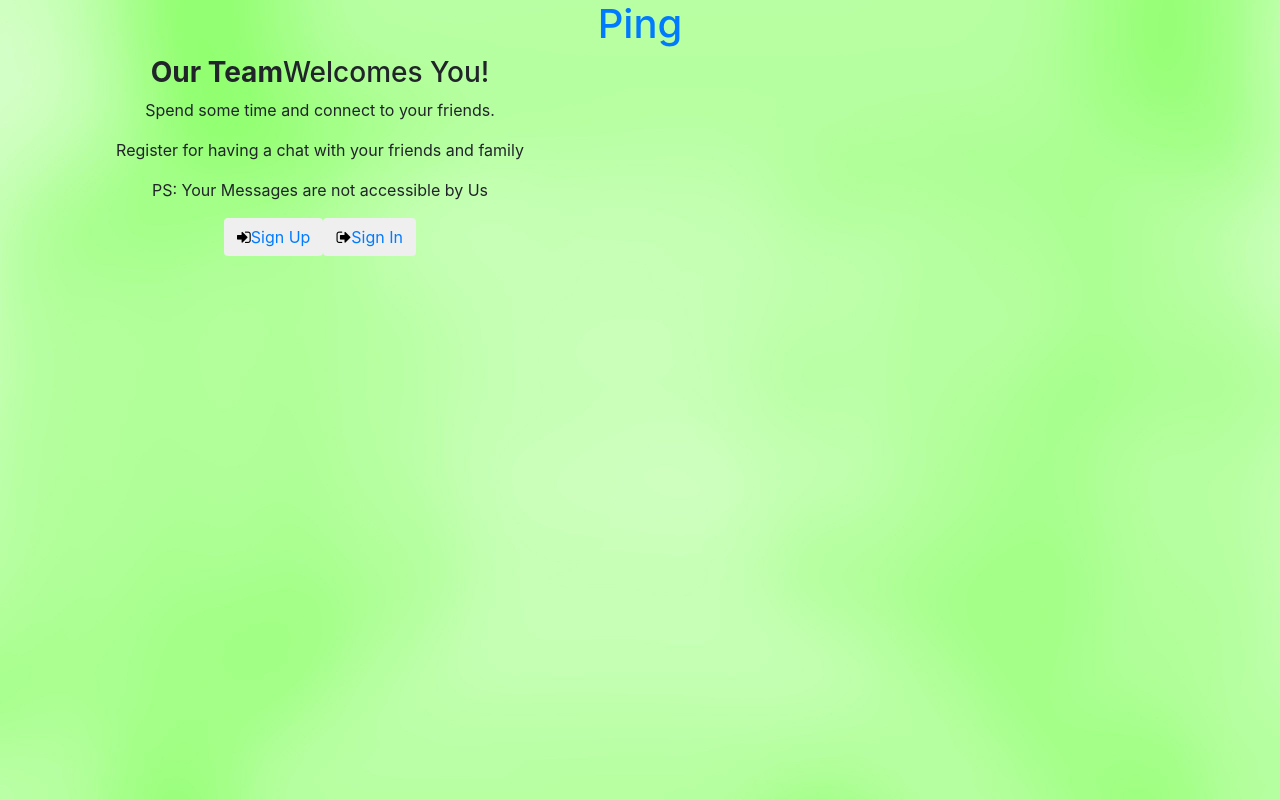
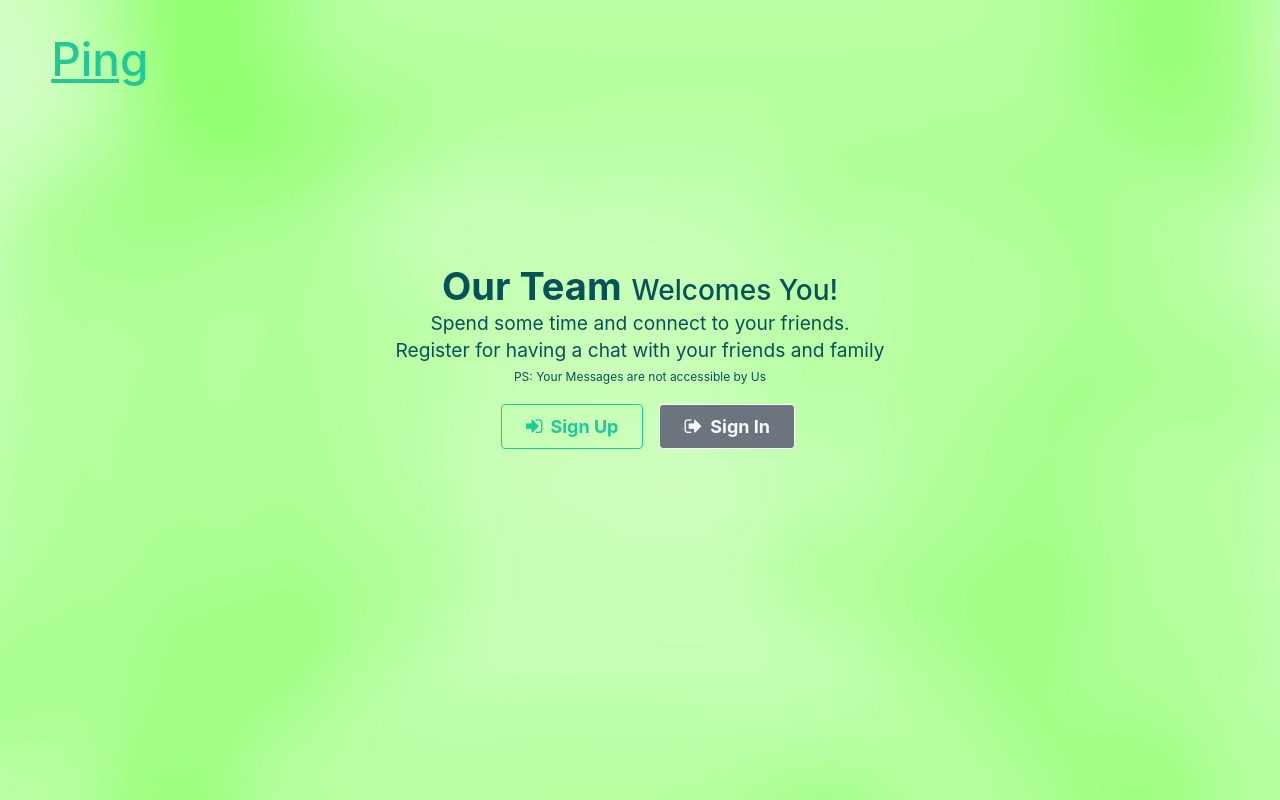
Before and after one commit to pratikpz18/Ping, a React (Create React App) app in the folder frontend/: page / in a window 1280 px wide. Built offline with nearby package versions, Linux system fonts and the light colour scheme.

Commit message:
bootstrap and css styles added  for Landing

```diff
--- a/frontend/src/App.css
+++ b/frontend/src/App.css
@@ -45,6 +45,103 @@
   background: url('./img/Landing.jpg') no-repeat center center fixed ;
   background-size: cover;
   height: 100%;
+  overflow:hidden;
+}
+
+.Landing-header{
+  position: absolute;
+  font-size: 46px;
+  left: 4%;
+  top: 4%;
+  color: var(--teal);
+  text-decoration: underline;
+  letter-spacing: 2;
+}
+
+.Landing-header:hover{
+  transform: scale(1.08);
+  color: var(--teal);
+}
+
+.Main-Text{
+  top: 32%;
+  left:25%;
+  line-height: 1;
+  color: #065357;
+}
+
+.Main-Text h3 strong{
+  margin-right: 10px;
+  font-size: 38px;
+}
+
+.quote-div{
+  line-height: 0.6;
+}
+
+.quote{
+  position: relative;
+  width: auto;
+  font-size: larger;
+}
+
+.p-quote{
+  position: relative;
+  font-size: 12px;
+}
+
+.CTA{
+  margin-top: 24px;
+  left: 30%;
+}
+
+.btn-register,
+.btn-login{
+  padding:8px 24px;
+  margin-left: 16px;
+  border: 1px solid var(--light);
+  background: var(--gray);
+}
+
+.btn-register:hover,
+.btn-login:hover{
+  transform: scale(1.05);
+}
+
+.register-icon,
+.login-icon{
+  padding-right: 8px;
+  font-size: larger;
+  color: var(--primary);
+}
+
+.btn-register{
+  background: transparent;
+  border: 1px solid var(--teal);
+}
+
+.register-link,
+.login-link{
+  font-size: 18px;
+  font-weight: bold;
+}
+
+.register-link,
+.register-icon{
+  color: var(--teal);
+}
+
+.register-link:hover{
+  color: var(--teal)
+}
+
+.login-link:hover{
+  color: var(--light);
+}
+
+.login-link,
+.login-icon{
+  color: var(--light);
 }
 
 .Registration,
```
